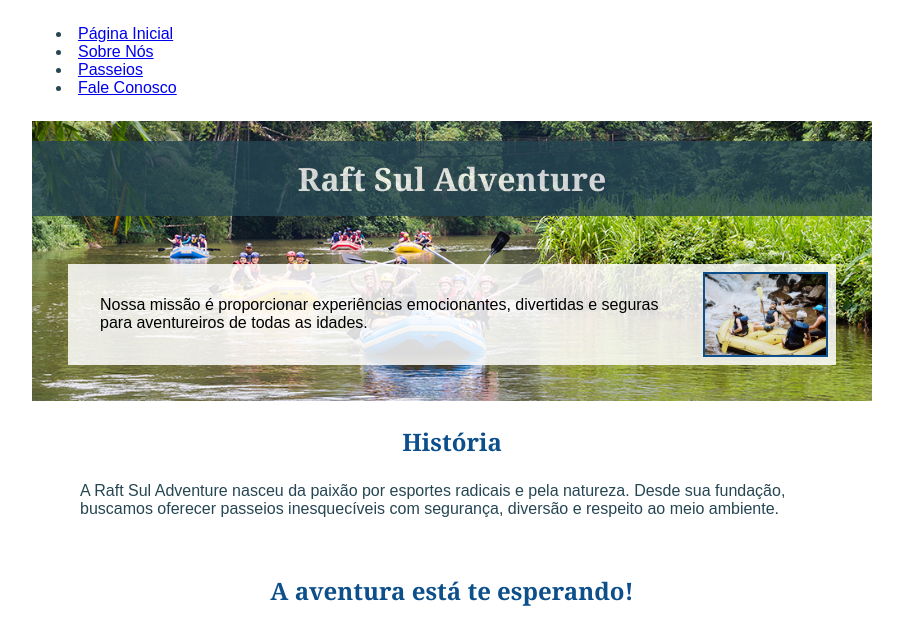
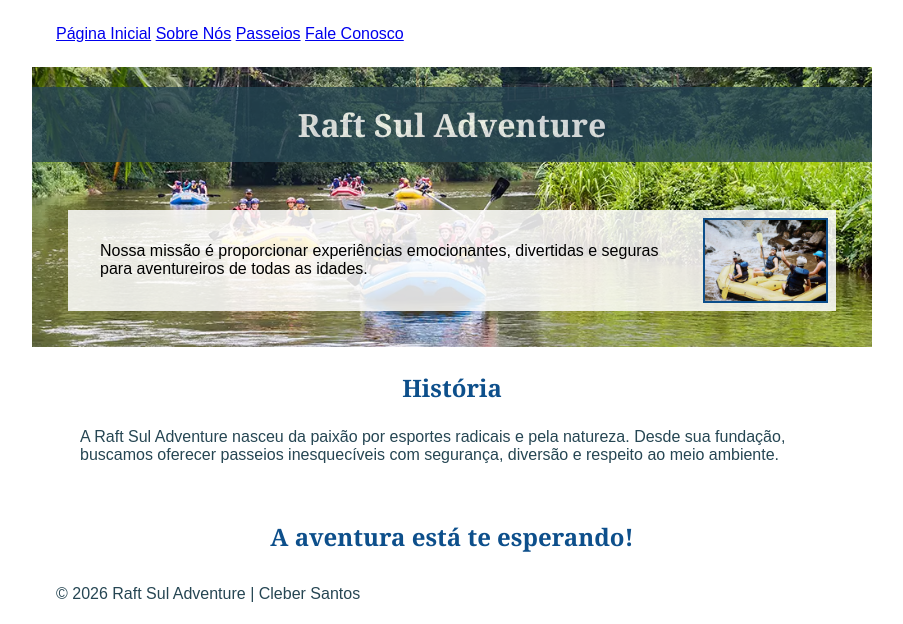
Before and after one commit to clebersud-cyber/wdd130, a plain HTML site: page wwr/sobre.html in a window 1280 px wide. Shown: the part 151-775 px from the top of the page, without its empty margins (188-1091 px from the left). Drawn offline with Linux system fonts and the light colour scheme.

Commit message:
correção atividade3

```diff
--- a/wwr/estilos/rafting.css
+++ b/wwr/estilos/rafting.css
@@ -1,10 +1,6 @@
 :root {
     --cor-primaria: #0d4f8b;
-    --cor-secundaria: #2a9d8f;
     --cor-destaque1: #264653;
-    --cor-destaque2: #f4a261;
-    --cor-clara: #f8f9fa;
-
     --fonte-titulo: Georgia, serif;
     --fonte-body: Arial, Helvetica, sans-serif;
 }
--- a/wwr/sobre.html
+++ b/wwr/sobre.html
@@ -17,13 +17,13 @@
 <body>
 
     <header>
-        <img src="imagens/Sul_Rafting.png" alt="Logo Raft Ceará Adventure">
+        <img src="imagens/sul_rafting.png" alt="Logo Raft Ceará Adventure">
 
         <nav>
-            <li><a href="index.html">Página Inicial</a></li>
-            <li><a href="sobre.html">Sobre Nós</a></li>
-            <li><a href="passeios.html">Passeios</a></li>
-            <li><a href="contato.html">Fale Conosco</a></li>
+            <a href="index.html">Página Inicial</a>
+            <a href="sobre.html">Sobre Nós</a>
+            <a href="passeios.html">Passeios</a>
+            <a href="contato.html">Fale Conosco</a>
         </nav>
     </header>
 
@@ -31,7 +31,7 @@
 
         <div class="hero">
 
-            <img src="imagens/hero.jpg" alt="Pessoas praticando rafting">
+            <img src="imagens/hero.webp" alt="Pessoas praticando rafting">
 
             <h1>Raft Sul Adventure</h1>
 
```
Also changed, not shown: wwr/imagens/hero.jpg (deleted), wwr/imagens/hero.webp (added).
